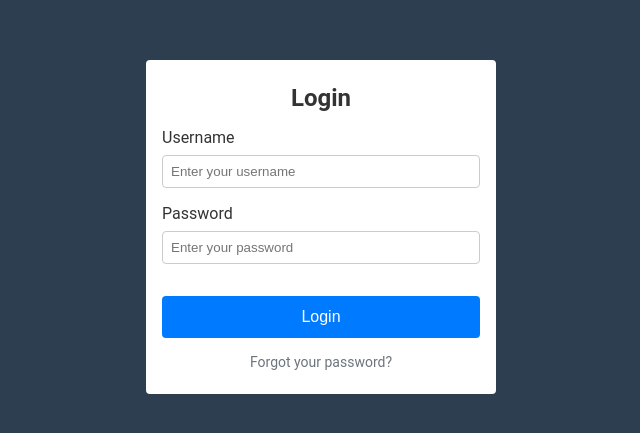
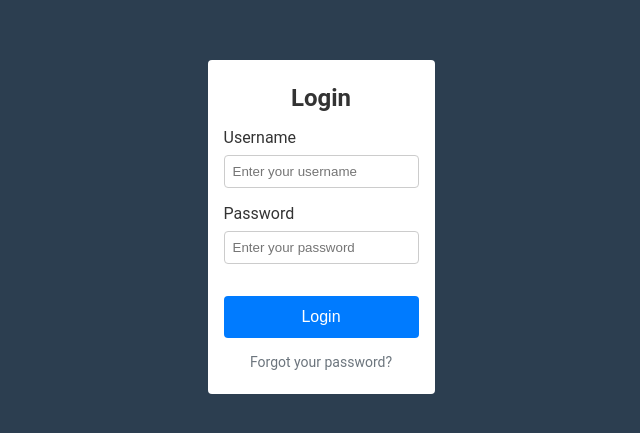
Before and after one commit to FedorovAlexander/simple-form, an Angular app: page / in a window 1280 px wide. Shown: the part 173-606 px from the top of the page, without its empty margins (319-959 px from the left). Built offline with nearby package versions, Linux system fonts and the light colour scheme.

Commit message:
Improve general styles, add new variables

```diff
--- a/src/app/app.component.scss
+++ b/src/app/app.component.scss
@@ -4,9 +4,5 @@
   align-items: center;
   height: 100vh;
   width: 100%;
-
-  .container {
-    width: 100%;
-    max-width: 350px;
-  }
+  background-color: #2c3e50;
 }
--- a/src/assets/scss/_variables.scss
+++ b/src/assets/scss/_variables.scss
@@ -3,6 +3,11 @@ $baseFontSize: 16px;
 $baseFontFamily: "Roboto", sans-serif;
 $baseSpacing: 1rem;
 $baseBorderRadius: 4px;
+
+$backgroundColorLight: #f4f4f4;
+$backgroundColorDark: #333;
+
+$boxShadow: 0 0 10px rgba(0, 0, 0, 0.1);
 
 $primaryColor: #007bff;
 $successColor: #28a745;
--- a/src/styles.scss
+++ b/src/styles.scss
@@ -11,9 +11,7 @@ body {
   align-items: center;
   height: 100vh;
   margin: 0;
-  padding: 1rem;
   color: variables.$baseFontColor;
   font-size: variables.$baseFontSize;
   font-family: variables.$baseFontFamily;
-  background-color: #2c3e50;
 }
```
